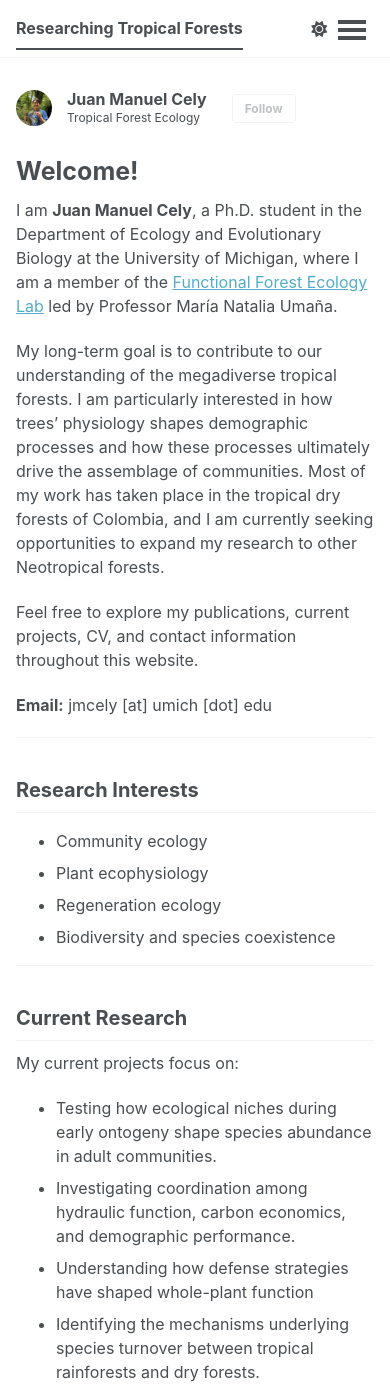
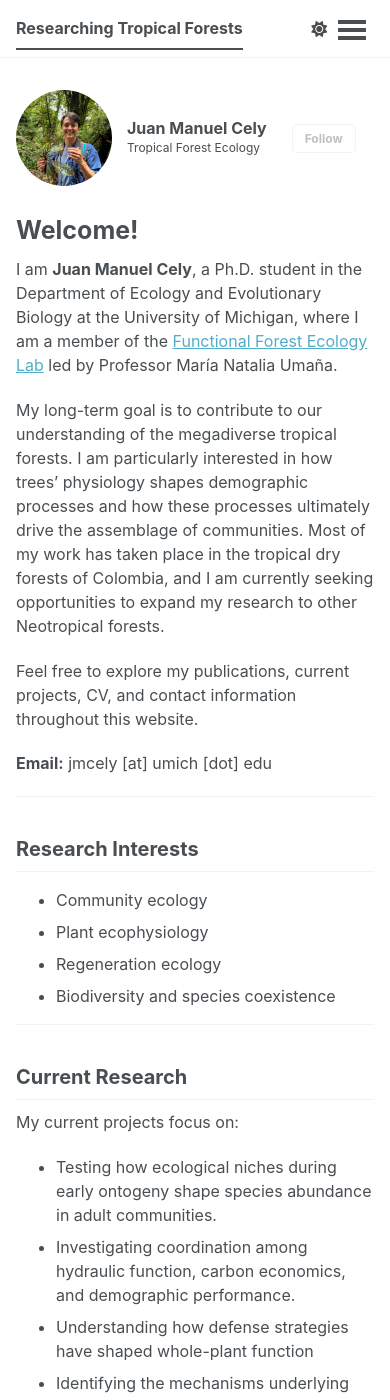
Before and after one commit to jmcely-hub/jmcely-hub.github.io, a Jekyll site: the page built from _pages/about.md, in a window 390 px wide and 1400 px high. Built offline with Jekyll 4.4.1, drawn with Linux system fonts in a browser that asks for light colours; a style sheet for code colours, icons or effects is not loaded.

Commit message:
Update main.scss

```diff
--- a/assets/css/main.scss
+++ b/assets/css/main.scss
@@ -56,3 +56,10 @@
 .page__footer-copyright { font-size: 0.65em; line-height: 1.4; }
 .page__footer-follow li,
 .page__footer-follow a { font-size: inherit; }
+
+/* Custom: bigger profile photo on phones */
+@media (max-width: 57.8124em) {
+  .author__avatar { width: 96px; }
+  .author__avatar img { width: 96px; height: 96px; max-width: none; object-fit: cover; }
+  .author__content { vertical-align: middle; padding-left: 15px; }
+}
```
